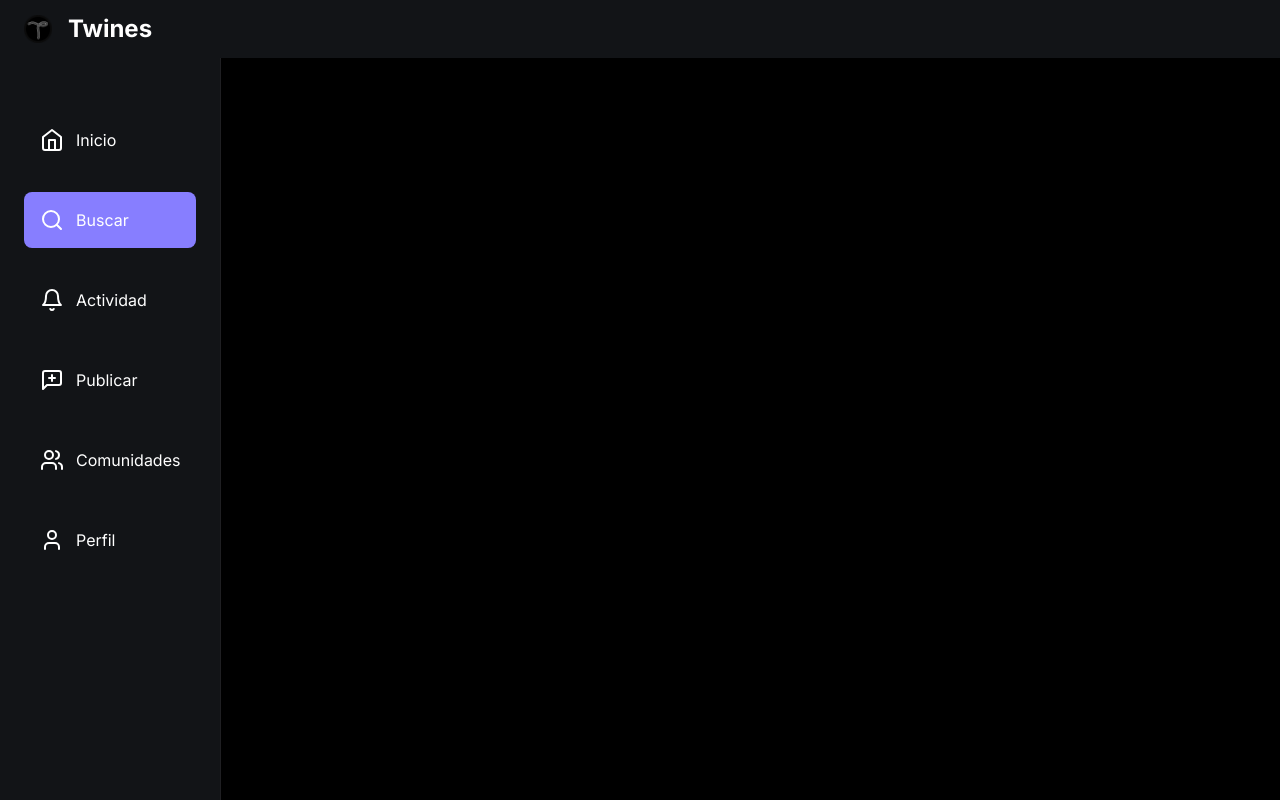
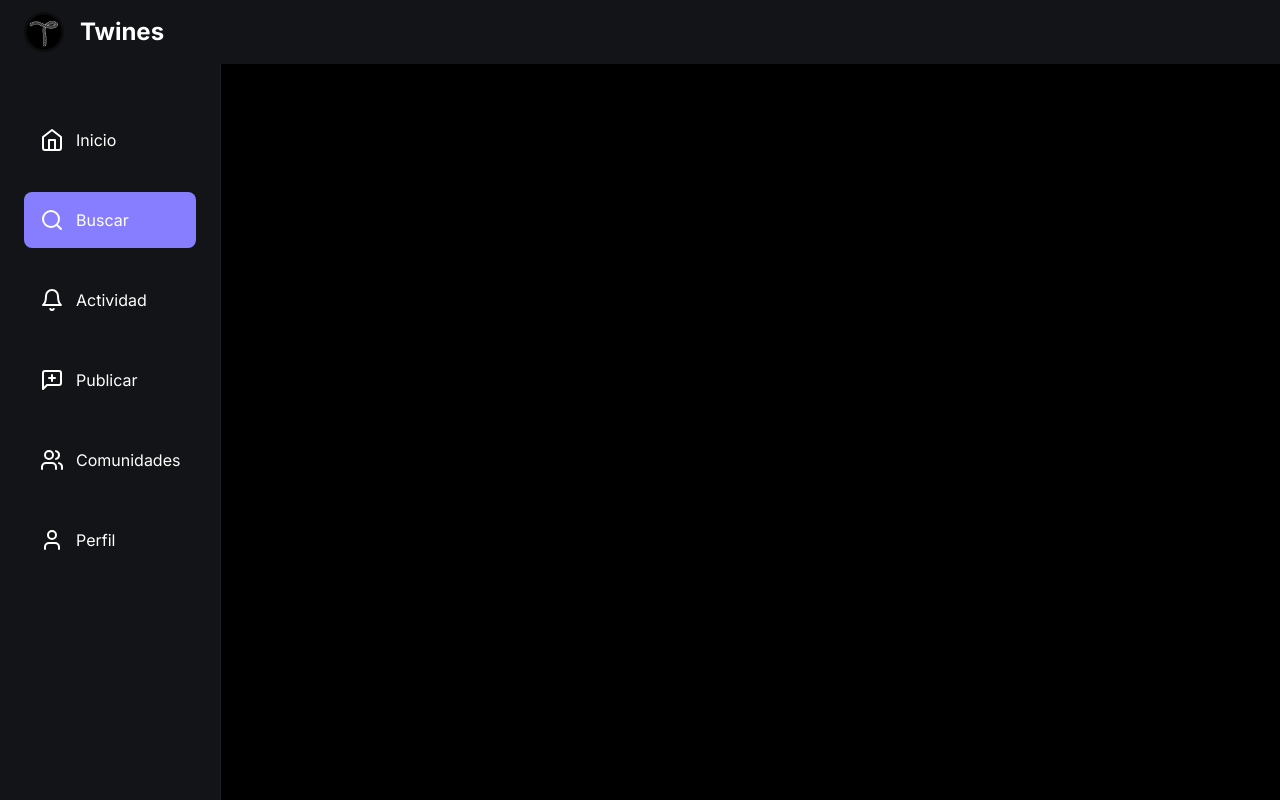
Before and after one commit to JeremiasVillane/twines, a Next.js app: page /search in a window 1280 px wide. Built offline with nearby package versions, Linux system fonts and the light colour scheme; no server answers.

Commit message:
mod: comment placeholder, logo size, logout tooltip

```diff
--- a/components/forms/Comment.tsx
+++ b/components/forms/Comment.tsx
@@ -64,7 +64,7 @@ const Comment = ({ threadId, currentUserImg, currentUserId }: Props) => {
               <FormControl className="border-none bg-transparent">
                 <Input
                   type="text"
-                  placeholder="Comment..."
+                  placeholder="Escribe tu comentario..."
                   className="no-focus text-light-1 outline-none"
                   {...field}
                 />
--- a/components/shared/LeftSidebar.tsx
+++ b/components/shared/LeftSidebar.tsx
@@ -3,7 +3,6 @@
 import { sidebarLinks } from "@/constants";
 import { SignedIn, SignOutButton, useAuth } from "@clerk/nextjs";
 import { LogOutIcon } from "lucide-react";
-import Image from "next/image";
 import Link from "next/link";
 import { usePathname, useRouter } from "next/navigation";
 
@@ -44,7 +43,7 @@ function LeftSidebar() {
       <div className="mt-10 px-6">
         <SignedIn>
           <SignOutButton signOutCallback={() => router.push("/sign-in")}>
-            <div className="flex cursor-pointer gap-4 p-4">
+            <div className="flex cursor-pointer gap-4 p-4" title="Salir">
               <LogOutIcon color="white" />
               <p className="text-light-2 max-lg:hidden">Salir</p>
             </div>
--- a/components/shared/Topbar.tsx
+++ b/components/shared/Topbar.tsx
@@ -8,7 +8,7 @@ function Topbar() {
   return (
     <nav className="topbar">
       <Link href="/" className="flex items-center gap-4">
-        <Image src="/assets/logo.png" alt="logo" width={28} height={28} />
+        <Image src="/assets/logo.png" alt="logo" width={40} height={40} />
         <p className="text-heading3-bold text-light-1 max-xs:hidden">Twines</p>
       </Link>
 
@@ -16,7 +16,7 @@ function Topbar() {
         <div className="block md:hidden">
           <SignedIn>
             <SignOutButton>
-              <div className="flex cursor-pointer">
+              <div className="flex cursor-pointer" title="Salir">
               <LogOutIcon color="white" />
               </div>
             </SignOutButton>
```
